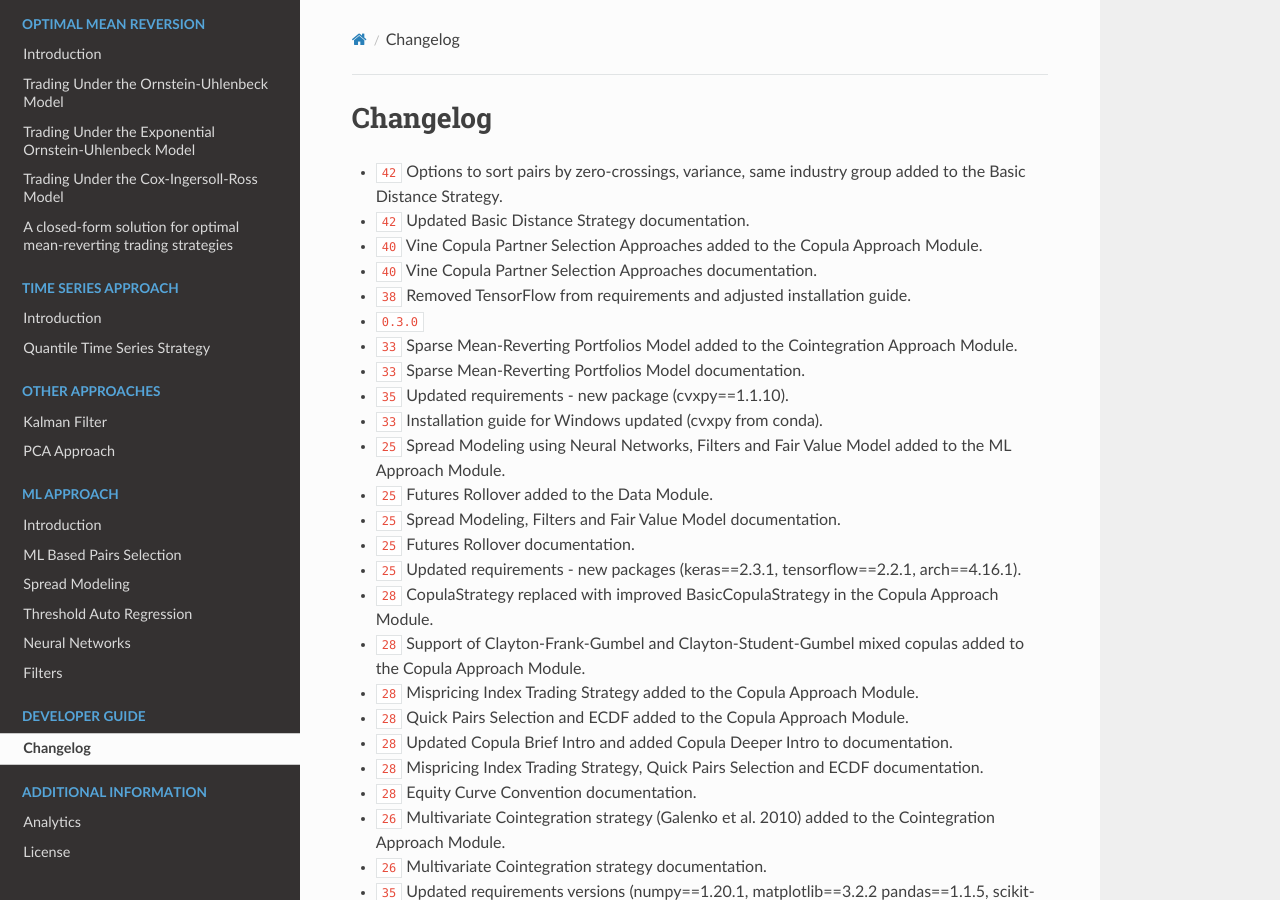
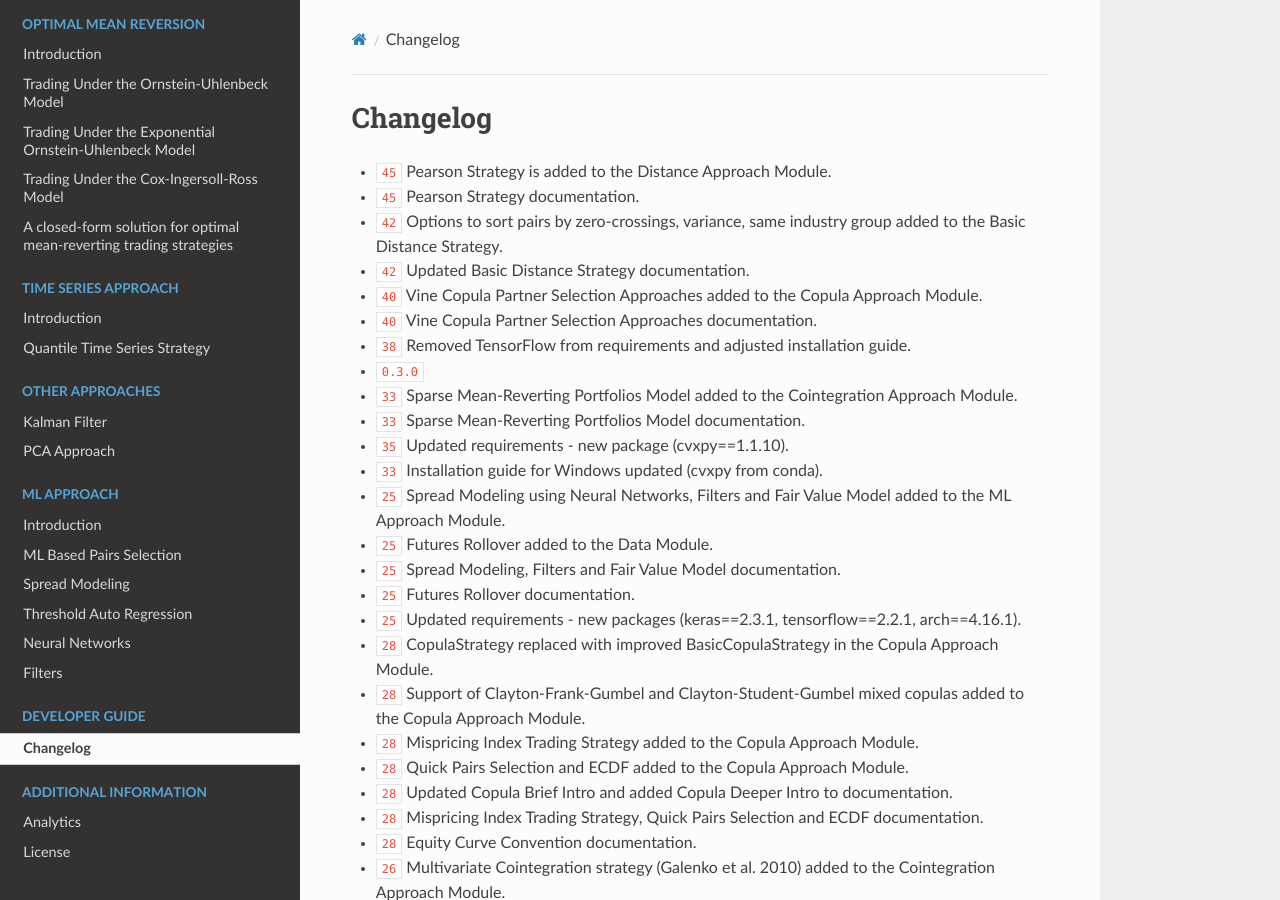
Before and after one commit to hudson-and-thames/arbitragelab, a Sphinx documentation site: the page built from docs/source/changelog.rst, in a window 1280 px wide and 900 px high. Built offline with Sphinx 7.4.7 and the Read the Docs theme 2.0.0, drawn with Linux system fonts in a browser that asks for light colours; cross-references to code outside the pages are shown as plain code.

Commit message:
Update changelog.rst

```diff
--- a/docs/source/changelog.rst
+++ b/docs/source/changelog.rst
@@ -11,6 +11,9 @@ Changelog
 
 ..
     For Help: https://releases.readthedocs.io/en/latest/index.html
+
+* :feature:`45` Pearson Strategy is added to the Distance Approach Module.
+* :support:`45` Pearson Strategy documentation.
 
 * :feature:`42` Options to sort pairs by zero-crossings, variance, same industry group added to the Basic Distance Strategy.
 * :support:`42` Updated Basic Distance Strategy documentation.
```
